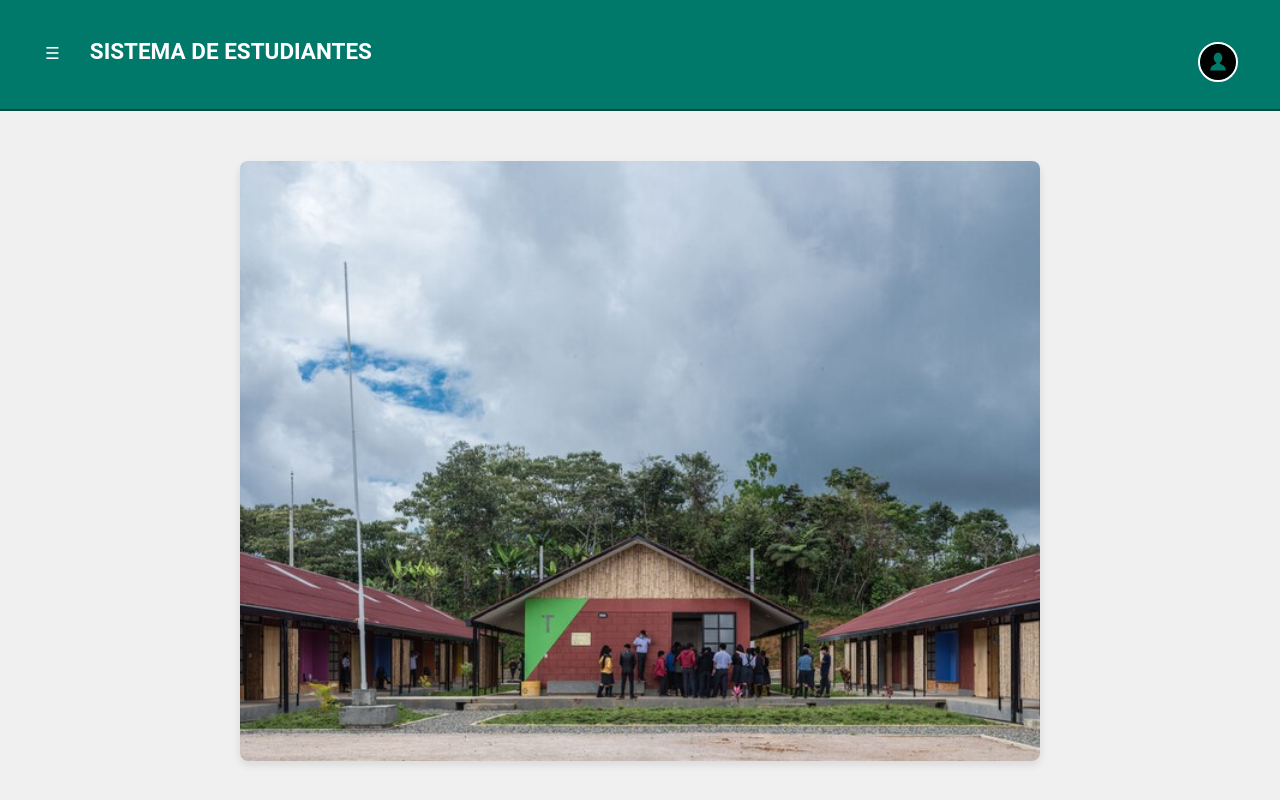
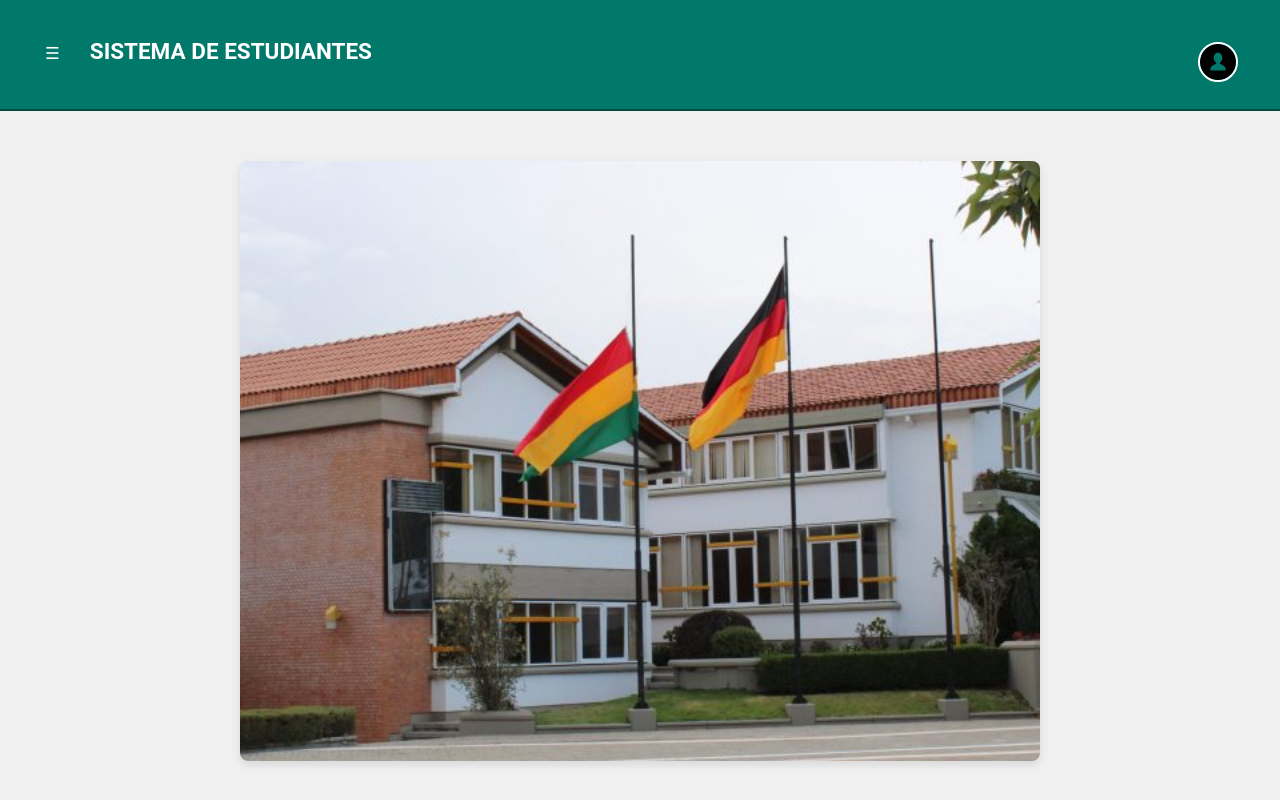
Before and after one commit to BLVESMxN/chukuta-gamer, a Vue app in the folder Frontend/: page / in a window 1280 px wide. Shown: the top 800 px of the page. Built offline with nearby package versions, Linux system fonts and the light colour scheme.

Commit message:
update imagenes

```diff
--- a/Frontend/src/views/PaginaPrincipal.vue
+++ b/Frontend/src/views/PaginaPrincipal.vue
@@ -88,8 +88,8 @@ export default {
   data() {
     return {
       images: [
-        require('@/assets/imagen1.jpg'),
-        require('@/assets/imagen2.jpg'),
+        require('@/assets/imagen6.jpeg'),
+        require('@/assets/imagen5.jpeg'),
         require('@/assets/imagen3.jpg'),
       ], // Las imágenes locales
       currentImageIndex: 0,
```
Also changed, not shown: Frontend/src/assets/imagen5.jpeg (added), Frontend/src/assets/imagen6.jpeg (added).
